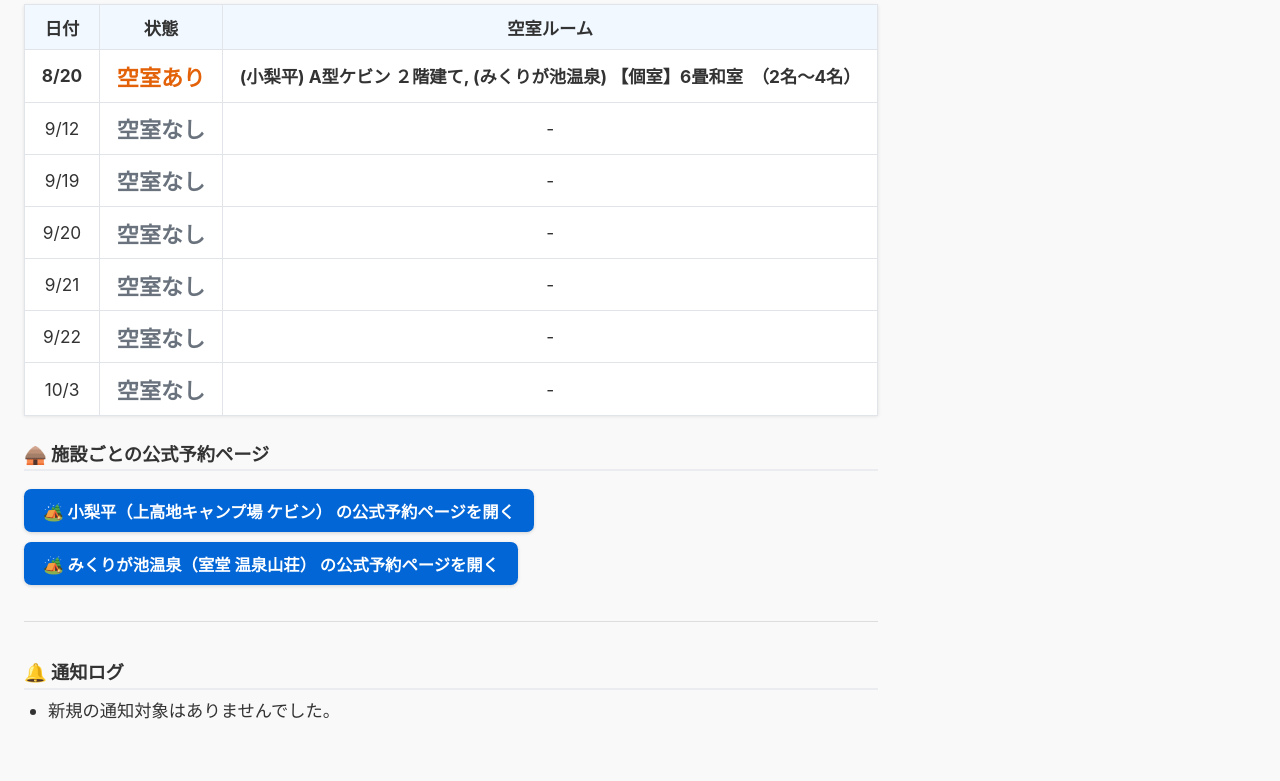
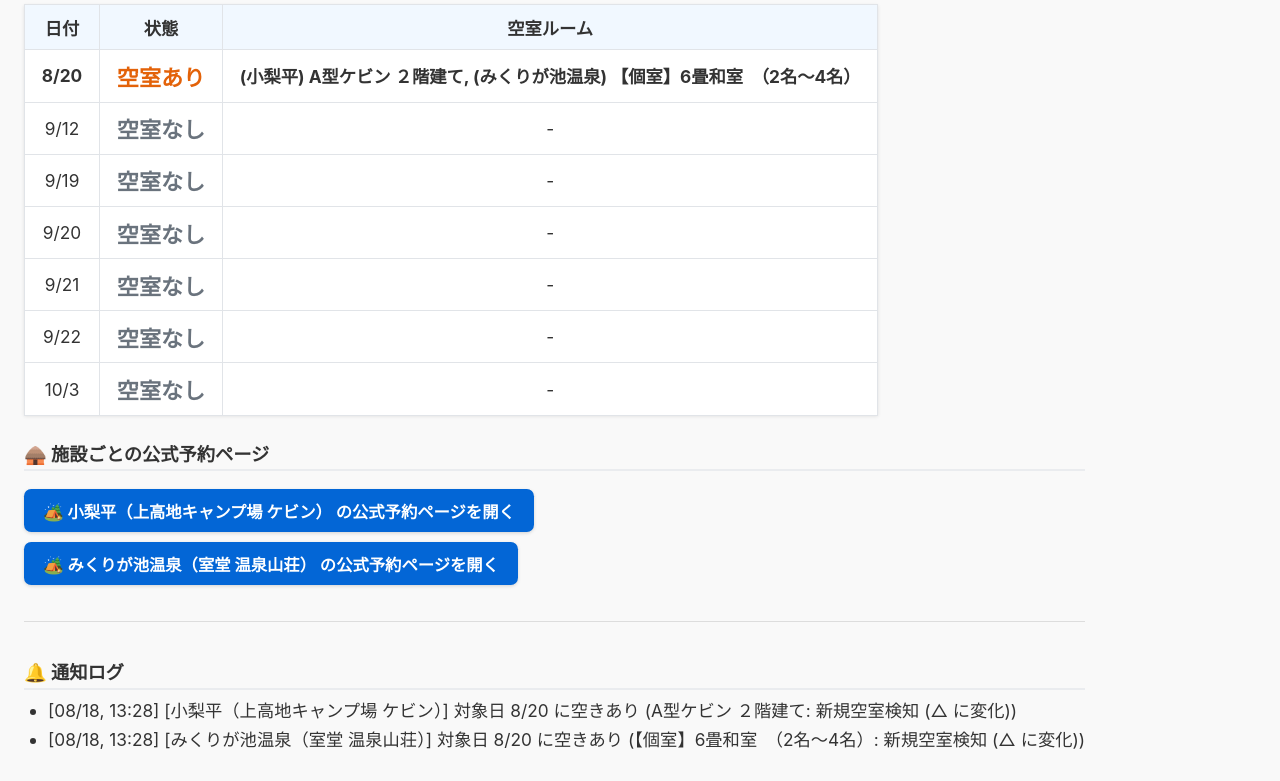
Before and after one commit to ryomorita-dotcom/check-konashi-notifier, a plain HTML site: page index.html in a window 1280 px wide. Shown: the part 588-1369 px from the top of the page. Before the commit the page ends 1340 px from the top, so only its background shows below. Drawn offline with Linux system fonts and the light colour scheme.

```diff
--- a/index.html
+++ b/index.html
@@ -117,7 +117,7 @@
 
     <h1>キャンプ場・山小屋 予約空室状況チェッカー</h1>
     <div class="meta">
-        <strong>最終更新:</strong> 2026-08-18 13:02 (JST) /
+        <strong>最終更新:</strong> 2026-08-18 13:29 (JST) /
         <strong>対象日:</strong> 8/20, 9/12, 9/19, 9/20, 9/21, 9/22, 10/3
     </div>
 
@@ -218,7 +218,9 @@
 
     <div class="section-title">🔔 通知ログ</div>
     <ul>
-        <li>新規の通知対象はありませんでした。</li>
+        <li>[08/18, 13:28] [小梨平（上高地キャンプ場 ケビン）] 対象日 8/20 に空きあり (A型ケビン ２階建て: 新規空室検知 (△ に変化))</li>
+<li>[08/18, 13:28] [みくりが池温泉（室堂 温泉山荘）] 対象日 8/20 に空きあり (【個室】6畳和室　（2名～4名）: 新規空室検知 (△ に変化))</li>
+
     </ul>
 
 </body>
```
